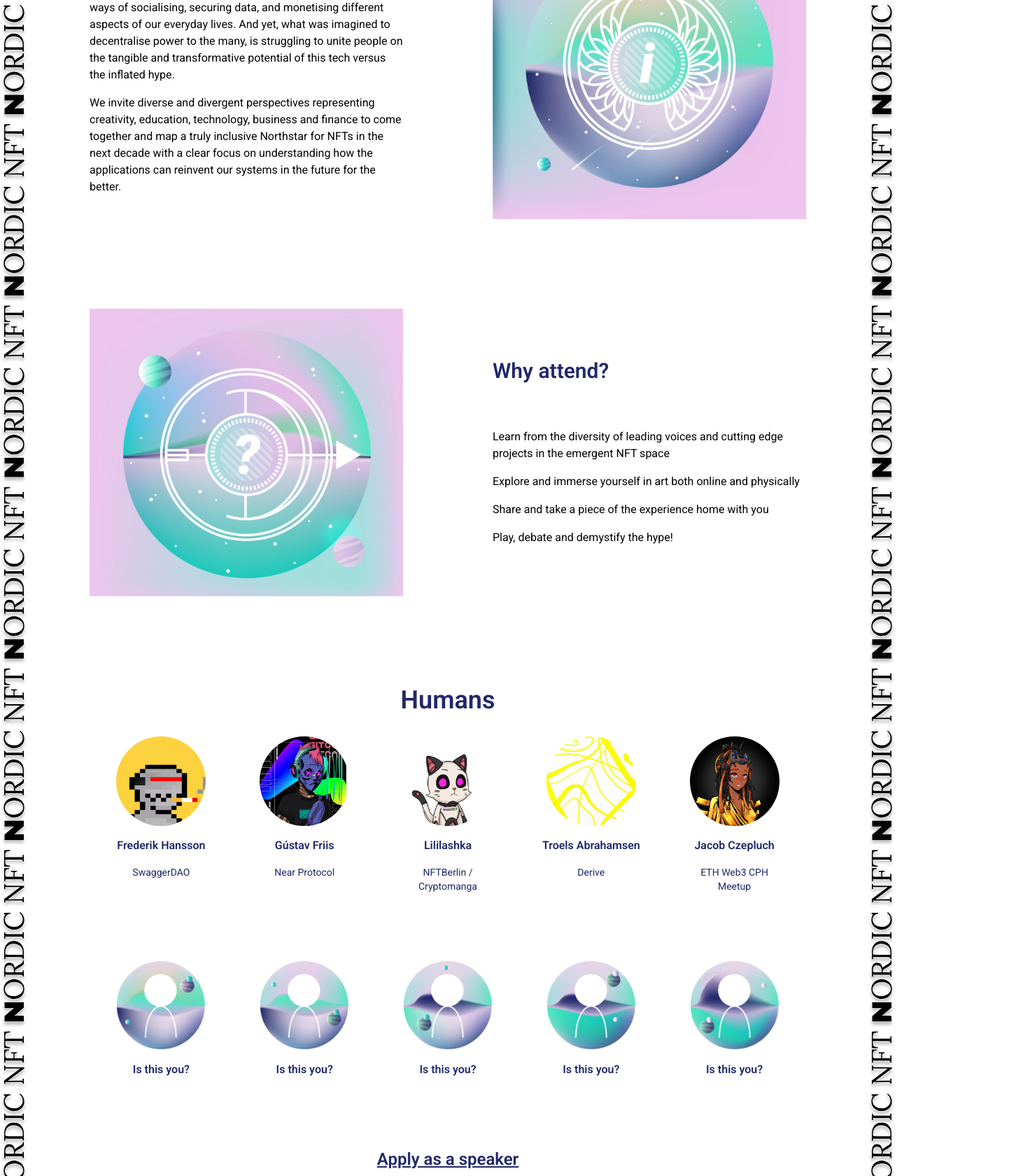
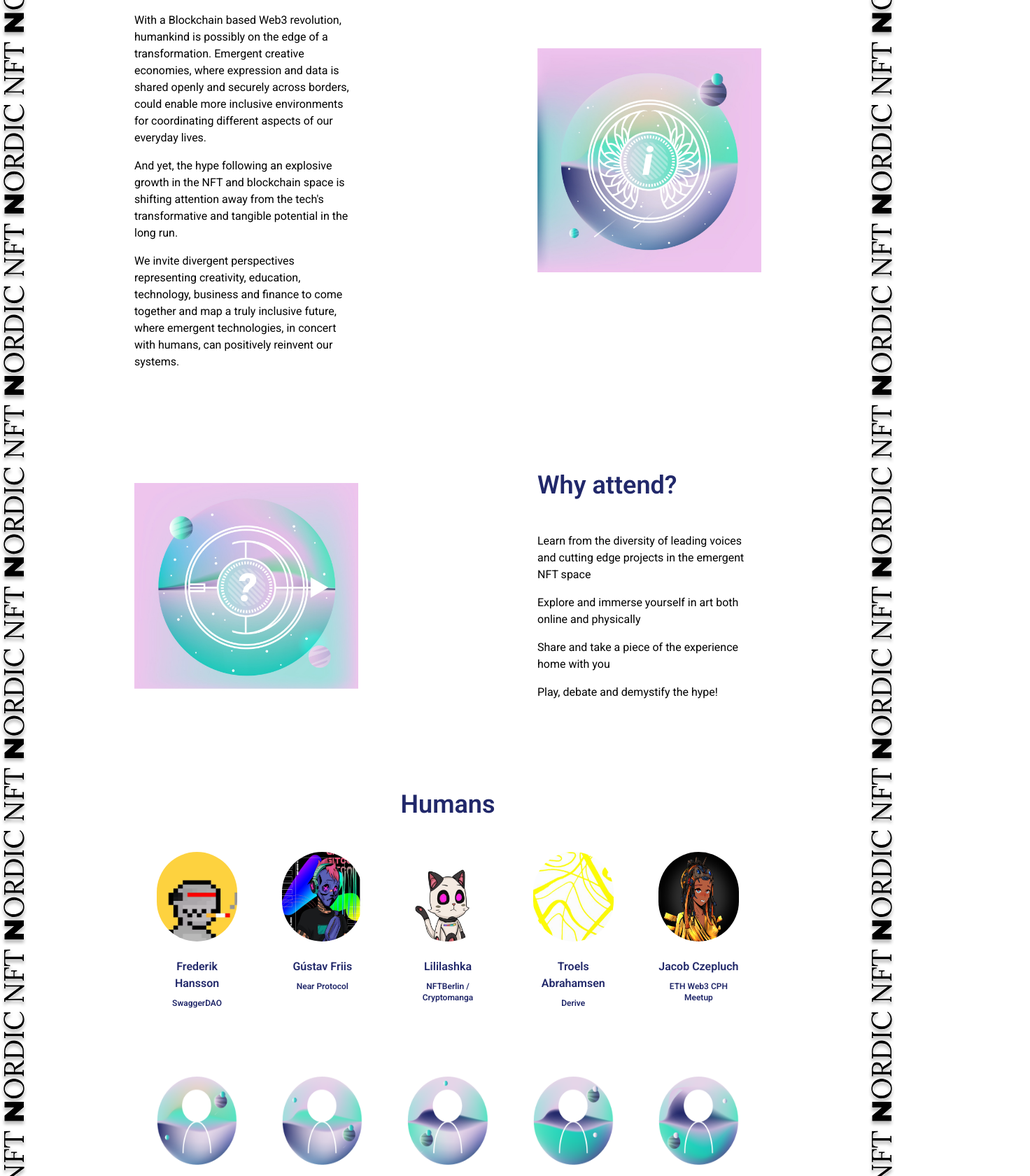
Before and after one commit to NFT-NORDIC/NFT-NORDIC.github.io, a Nuxt app: page / in a window 1280 px wide. Shown: the part 1060-2740 px from the top of the page at 70% size, 1472 px wide, since content can reach past the window. Built offline with nearby package versions, Linux system fonts and the light colour scheme.

Commit message:
copy and margins

```diff
--- a/components/Footer.vue
+++ b/components/Footer.vue
@@ -1,10 +1,10 @@
 <template>
-  <div class="bg-footer md:px-32 px-16 pt-16 mt-32 text-white">
+  <div class="bg-footer md:px-48 px-16 pt-16 mt-32 text-white">
     <!-- nft nordic info + contacts -->
-    <img class="mb-8" src="~/assets/logo.svg">
-    <div class="flex items-center md:gap-x-96 gap-x-8 mb-8">
+    <img class="mb-4" src="~/assets/logo.svg">
+    <div class="flex items-center md:gap-x-96 gap-x-8 mb-16">
       <div class="flex-none md:w-96">
-        <p class="md:text-base text-sm">NFT NORDIC is a scandinavian non-profit organization mainstreaming blockchain and NFTs in all nordic countries so that everyone can assume ownership of this technology</p>
+        <p class="md:text-base text-xs">NFT NORDIC is a scandinavian non-profit organization mainstreaming blockchain and NFTs with a long term equitable development focus.</p>
       </div>
       <div class="flex-1"></div>
       <div class="flex-none md:w-32">
@@ -18,7 +18,7 @@
     <!-- copyright -->
     <div class="text-center">
       <img class="mx-auto" src="~/assets/plus.svg">
-      <p class="w-2/3 mt-8 mx-auto py-4 border-t-2 border-black text-black text-sm">Copyright @ NFT Nordic 2022</p>
+      <p class="w-2/3 mt-8 mx-auto py-4 border-t border-black text-black text-xs">Copyright @ NFT Nordic 2022</p>
     </div>
   </div>
 </template>
--- a/components/Header.vue
+++ b/components/Header.vue
@@ -1,5 +1,5 @@
 <template>
-  <div class="bg-header md:px-32 px-16 py-8 text-xl text-white font-semibold ">
+  <div class="bg-header md:px-48 px-16 py-16 text-xl text-white font-semibold">
     <!-- place and time (mobile only) -->
     <div class="flex md:hidden">
       <span class="flex-auto">Copenhagen</span>
@@ -8,7 +8,7 @@
     <!-- top bar -->
     <div class="md:flex hidden">
       <div class="flex-auto">
-        <img src="~/assets/logo.svg">
+        <img src="~/assets/logo.svg" />
       </div>
       <!-- <div class="flex-auto text-right uppercase">
         <span class="mx-4">
@@ -20,20 +20,26 @@
       </div> -->
     </div>
     <!-- title and text -->
-    <div class="md:my-40 my-16 text-center">
+    <div class="md:my-36 my-16 text-center">
       <h1 class="text-7xl">Un(b)locking NFTs</h1>
       <p class="mt-8 text-darkblue text-xl">
-        Blockchain, Web3 and NFTs <br>
-        Hype vs Reality <br>
-        Transformation of Creative industries — Art, Design, Architecture, Fashion<br>
-        Future of Financialisation <br>
-        Business and Brands in the Metaverse <br>
-        Role of Diversity in shaping inclusive futures<br>
+        Blockchain, Web3 and NFTs <br />
+        Hype vs Reality <br />
+        Transformation of Creative industries — Art, Design, Architecture,
+        Fashion<br />
+        Future of Financialisation <br />
+        Business and Brands in the Metaverse <br />
+        Role of Diversity in shaping inclusive futures<br />
       </p>
     </div>
     <!-- buy tickets -->
     <div class="mt-24 mb-8 text-center">
-      <a href="https://docs.google.com/forms/d/e/1FAIpQLScN3P4y3mqHyGs5WmeL0vZ0V903gUFNXrDHePwpDUJIxTfKTg/viewform?usp=sf_link" target="_blank" class="inline-block bg-darkblue rounded-xl px-24 py-2 font-bold text-xl">Join as a speaker or Artist</a>
+      <a
+        href="https://docs.google.com/forms/d/e/1FAIpQLScN3P4y3mqHyGs5WmeL0vZ0V903gUFNXrDHePwpDUJIxTfKTg/viewform?usp=sf_link"
+        target="_blank"
+        class="inline-block bg-darkblue rounded-xl px-20 py-4 font-bold text-xl"
+        >Join as a speaker or Artist</a
+      >
     </div>
     <!-- place and time -->
     <div class="md:flex hidden text-2xl">
--- a/components/Main.vue
+++ b/components/Main.vue
@@ -1,5 +1,5 @@
 <template>
-  <div class="px-16 md:px-32 mt-32 space-y-32">
+  <div class="px-16 md:px-48 mt-32 space-y-32">
     <MainOpenYourMind />
     <MainWhyAttend />
     <MainSpeakers />
--- a/components/Main/Discord.vue
+++ b/components/Main/Discord.vue
@@ -1,8 +1,26 @@
 <template>
   <div class="md:mx-64 p-32 bg-discord text-center text-white">
     <h2 class="text-4xl uppercase font-semibold">Discord</h2>
-    <p class="mt-8 px-8 text-sm">Are you an Artist, Designer, Musician, Architect, Blockchain enthusiast or critic, Futurist, Developer, Student, Cultural institution or Experimental community, Governmental organisation, Business, Foundation or other?</p>
-    <a href="https://discord.gg/D7zJeEcEfn" target="_blank" class="text-xs inline-block mt-8 bg-darkblue font-semibold rounded-xl px-24 py-2">Join the chat</a>
+    <p class="mt-4 px-8 text">
+      Are you an Artist, Designer, Musician, Architect, Blockchain enthusiast or
+      critic, Futurist, Developer, Student, Cultural institution or Experimental
+      community, Governmental organisation, Business, Foundation or other?
+    </p>
+    <a
+      href="https://discord.gg/D7zJeEcEfn"
+      target="_blank"
+      class="
+        text-xl
+        inline-block
+        mt-8
+        bg-darkblue
+        font-semibold
+        rounded-xl
+        px-20
+        py-4
+      "
+      >Join the chat</a
+    >
   </div>
 </template>
 
--- a/components/Main/Goal.vue
+++ b/components/Main/Goal.vue
@@ -1,10 +1,7 @@
 <template>
-  <div class="md:mx-16 text-center text-darkblue">
-    <p class="mb-4 text-6xl leading-normal hidden md:block">
-      Our goal is to bring Nordic Countries on the global map of Blockchain through awareness, education and adoption.
-    </p>
-    <p class="mb-4 text-3xl leading-normal block md:hidden">
-      Our goal is to bring Nordic <br> Countries on the global map of <br> Blockchain through awareness, <br> education and adoption.
+  <div class="md:mx-8 text-center text-darkblue">
+    <p class="text-6xl leading-snug">
+      Over 2 days in August, we invite communities from the Nordics and beyond to explore the growing Web3 ecosystem through education, play and adoption.
     </p>
   </div>
 </template>
--- a/components/Main/NikolajKunsthal.vue
+++ b/components/Main/NikolajKunsthal.vue
@@ -1,15 +1,45 @@
 <template>
   <div class="md:mx-0 mx-16">
-    <h2 class="mb-8 text-6xl md:leading-snug md:text-left text-center font-semibold text-darkblue">Nikolaj <br> Kunsthal</h2>
-    <div class="flex md:flex-row md:items-center flex-col md:gap-x-48 gap-y-8">
+    <h2
+      class="
+        mb-12
+        text-6xl
+        md:leading-snug md:text-left
+        text-center
+        font-semibold
+        text-darkblue
+      "
+    >
+      Nikolaj <br />
+      Kunsthal
+    </h2>
+    <div class="flex md:flex-row md:items-center flex-col md:gap-x-64 gap-y-8">
       <div class="flex-none">
         <!-- image -->
         <img class="" src="~/assets/nikolaj.jpg" />
       </div>
       <div class="flex-1">
-        <p class="mb-8 text-2xl">Nikolaj Kunsthal is Copenhagen contemporary art and exhibition space with focus on innovative and experimental art.</p>
+        <p class="mb-8 text-2xl">
+          Nikolaj Kunsthal is Copenhagen's contemporary art and exhibition space
+          with focus on innovative and experimental art.
+        </p>
         <p class="text-center mb-8">
-          <a href="https://www.nikolajkunsthal.kk.dk/en" target="_blank" class="inline-block bg-darkblue text-white font-semibold rounded-xl px-24 py-2 text-base">Check out location</a>
+          <a
+            href="https://www.nikolajkunsthal.kk.dk/en"
+            target="_blank"
+            class="
+              inline-block
+              bg-darkblue
+              text-white
+              font-semibold
+              rounded-xl
+              px-auto
+              py-4
+              text-base
+              w-full
+            "
+            >Explore the space</a
+          >
         </p>
       </div>
     </div>
--- a/components/Main/OpenYourMind.vue
+++ b/components/Main/OpenYourMind.vue
@@ -1,9 +1,10 @@
 <template>
-  <div class="flex md:flex-row md:items-center flex-col md:gap-x-32 gap-y-8">
+  <div class="flex md:flex-row md:items-center flex-col md:gap-x-64 gap-y-8">
     <div class="flex-1 py-4">
-      <h2 class="mb-4 text-3xl text-darkblue font-semibold">Open your mind</h2>
-      <p class="mt-4">With a Blockchain based Web3 revolution, humankind is possibly on the edge of a transformation that enables new ways of socialising, securing data, and monetising different aspects of our everyday lives. And yet, what was imagined to decentralise power to the many, is struggling to unite people on the tangible and transformative potential of this tech versus the inflated hype.</p>
-      <p class="mt-4">We invite diverse and divergent perspectives representing creativity, education, technology, business and finance to come together and map a truly inclusive Northstar for NFTs in the next decade with a clear focus on understanding how the applications can reinvent our systems in the future for the better.</p>
+      <h2 class="mb-12 text-4xl text-darkblue font-semibold">Open your mind</h2>
+      <p class="mt-4">With a Blockchain based Web3 revolution, humankind is possibly on the edge of a transformation. Emergent creative economies, where expression and data is shared openly and securely across borders, could enable more inclusive environments for coordinating different aspects of our everyday lives.</p>
+      <p class="mt-4">And yet, the hype following an explosive growth in the NFT and blockchain space is shifting attention away from the tech's transformative and tangible potential in the long run.</p>
+      <p class="mt-4">We invite divergent perspectives representing creativity, education, technology, business and finance to come together and map a truly inclusive future, where emergent technologies, in concert with humans, can positively reinvent our systems.</p>
     </div>
     <div class="flex-1">
       <!-- image -->
--- a/components/Main/Partners.vue
+++ b/components/Main/Partners.vue
@@ -1,7 +1,9 @@
 <template>
   <div class="md:mx-64 text-center text-darkblue">
-    <h2 class="mb-4 text-4xl font-semibold">Early Partners &amp; Sponsors</h2>
-    <div class="flex items-center gap-x-16 py-8 border-t-2 border-b-2 border-black">
+    <h2 class="mb-8 text-3xl font-semibold">Early Partners &amp; Sponsors</h2>
+    <div
+      class="flex items-center gap-x-16 py-4 border-t-2 border-b-2 border-black"
+    >
       <div class="flex-1">
         <img src="~/assets/sponsors/near.png" class="mx-auto" />
       </div>
@@ -15,7 +17,22 @@
         <img src="~/assets/sponsors/eubc.png" class="mx-auto" />
       </div>
     </div>
-    <a href="https://docs.google.com/forms/d/e/1FAIpQLSf_xX3iT_mEvg4tNYvQRBe6Hi4sxyMPiZLesGathAa_AqreBA/viewform" target="_blank" class="inline-block mt-8 bg-white rounded-xl border-2 border-darkblue font-semibold px-24 py-2 text-sm">Apply as a Sponsor or Partner</a>
+    <a
+      href="https://docs.google.com/forms/d/e/1FAIpQLSf_xX3iT_mEvg4tNYvQRBe6Hi4sxyMPiZLesGathAa_AqreBA/viewform"
+      target="_blank"
+      class="
+        inline-block
+        mt-8
+        bg-white
+        rounded-xl
+        border-2 border-darkblue
+        font-semibold
+        px-16
+        py-2
+        text-base
+      "
+      >Apply as a Sponsor or Partner</a
+    >
   </div>
 </template>
 
--- a/components/Main/Speakers.vue
+++ b/components/Main/Speakers.vue
@@ -1,100 +1,100 @@
 <template>
   <div class="mx-8 text-center text-darkblue">
-    <h2 class="mb-8 text-4xl font-semibold">Humans</h2>
+    <h2 class="mb-12 text-4xl font-semibold">Humans</h2>
     <div class="grid md:grid-cols-5 grid-cols-2 gap-x-16 gap-y-24">
       <a href="https://www.swaggerdao.xyz/" target="_blank">
-        <div class="space-y-4">
+        <div class="">
           <img
             src="~/assets/speakers/Frederik.png"
             class="mx-auto rounded-full w-32 h-32"
           />
-          <p class="font-semibold">Frederik Hansson</p>
-          <p class="text-sm">SwaggerDAO</p>
+          <p class="mt-6 font-semibold">Frederik Hansson</p>
+          <p class="mt-2 font-semibold text-xs">SwaggerDAO</p>
         </div>
       </a>
       <a href="https://near.org/" target="_blank">
-        <div class="space-y-4">
+        <div class="">
           <img
             src="~/assets/speakers/Gustav.jpg"
             class="mx-auto rounded-full w-32 h-32"
           />
-          <p class="font-semibold">Gústav Friis</p>
-          <p class="text-sm">Near Protocol</p>
+          <p class="mt-6 font-semibold">Gústav Friis</p>
+          <p class="mt-2 font-semibold text-xs">Near Protocol</p>
         </div>
       </a>
       <a href="https://twitter.com/lililashka" target="_blank">
-        <div class="space-y-4">
+        <div class="">
           <img
             src="~/assets/speakers/Lililashka.jpg"
             class="mx-auto rounded-full w-32 h-32"
           />
-          <p class="font-semibold">Lililashka</p>
-          <p class="text-sm">NFTBerlin / Cryptomanga</p>
+          <p class="mt-6 font-semibold">Lililashka</p>
+          <p class="mt-2 font-semibold text-xs">NFTBerlin / Cryptomanga</p>
         </div>
       </a>
       <a href="https://derive.works/" target="_blank">
-        <div class="space-y-4">
+        <div class="">
           <img
             src="~/assets/speakers/Troels.jpg"
             class="mx-auto rounded-full w-32 h-32"
           />
-          <p class="font-semibold">Troels Abrahamsen</p>
-          <p class="text-sm">Derive</p>
+          <p class="mt-6 font-semibold">Troels Abrahamsen</p>
+          <p class="mt-2 font-semibold text-xs">Derive</p>
         </div>
       </a>
       <a
         href="https://www.meetup.com/Copenhagen-Ethereum-Meetup/"
         target="_blank"
       >
-        <div class="space-y-4">
+        <div class="">
           <img
             src="~/assets/speakers/Jacob.jpg"
             class="mx-auto rounded-full w-32 h-32"
           />
-          <p class="font-semibold">Jacob Czepluch</p>
-          <p class="text-sm">ETH Web3 CPH Meetup</p>
+          <p class="mt-6 font-semibold">Jacob Czepluch</p>
+          <p class="mt-2 font-semibold text-xs">ETH Web3 CPH Meetup</p>
         </div>
       </a>
 
-      <div class="space-y-4">
+      <div class="">
         <img
             src="~/assets/speakers/placeholders/profile_pic_1.png"
             class="mx-auto rounded-full w-32 h-32"
           />
-        <p class="font-semibold">Is this you?</p>
-        <p class="text-sm">&nbsp;</p>
+        <p class="mt-6 font-semibold">Is this you?</p>
+        <p class="mt-2 font-semibold text-xs">&nbsp;</p>
       </div>
-      <div class="space-y-4">
+      <div class="">
         <img
             src="~/assets/speakers/placeholders/profile_pic_2.png"
             class="mx-auto rounded-full w-32 h-32"
           />
-        <p class="font-semibold">Is this you?</p>
-        <p class="text-sm">&nbsp;</p>
+        <p class="mt-6 font-semibold">Is this you?</p>
+        <p class="mt-2 font-semibold text-xs">&nbsp;</p>
       </div>
-      <div class="space-y-4">
+      <div class="">
         <img
             src="~/assets/speakers/placeholders/profile_pic_3.png"
             class="mx-auto rounded-full w-32 h-32"
           />
-        <p class="font-semibold">Is this you?</p>
-        <p class="text-sm">&nbsp;</p>
+        <p class="mt-6 font-semibold">Is this you?</p>
+        <p class="mt-2 font-semibold text-xs">&nbsp;</p>
       </div>
-      <div class="space-y-4">
+      <div class="">
         <img
             src="~/assets/speakers/placeholders/profile_pic_4.png"
             class="mx-auto rounded-full w-32 h-32"
           />
-        <p class="font-semibold">Is this you?</p>
-        <p class="text-sm">&nbsp;</p>
+        <p class="mt-6 font-semibold">Is this you?</p>
+        <p class="mt-2 font-semibold text-xs">&nbsp;</p>
       </div>
-      <div class="space-y-4">
+      <div class="">
         <img
             src="~/assets/speakers/placeholders/profile_pic_5.png"
             class="mx-auto rounded-full w-32 h-32"
           />
-        <p class="font-semibold">Is this you?</p>
-        <p class="text-sm">&nbsp;</p>
+        <p class="mt-6 font-semibold">Is this you?</p>
+        <p class="mt-2 font-semibold text-xs">&nbsp;</p>
       </div>
     </div>
     <a
--- a/components/Main/WhyAttend.vue
+++ b/components/Main/WhyAttend.vue
@@ -1,5 +1,5 @@
 <template>
-  <div class="flex md:flex-row md:items-center flex-col-reverse md:gap-x-32 gap-y-8">
+  <div class="flex md:flex-row md:items-center flex-col-reverse md:gap-x-64 gap-y-8">
     <div class="flex-1 flex">
       <div class="flex-auto">
         <!-- image -->
@@ -8,13 +8,11 @@
     </div>
     <div class="flex-1 flex">
       <div class="flex-auto">
-        <h2 class="mb-8 text-3xl text-darkblue font-semibold">Why attend?</h2>
-        <div class="mt-16">
-          <p class="mt-4">Learn from the diversity of leading voices and cutting edge projects in the emergent NFT space </p>
-          <p class="mt-4">Explore and immerse yourself in art both online and physically</p>
-          <p class="mt-4">Share and take a piece of the experience home with you </p>
-          <p class="mt-4">Play, debate and demystify the hype!</p>
-        </div>
+        <h2 class="mb-12 text-4xl text-darkblue font-semibold">Why attend?</h2>
+        <p class="mt-4">Learn from the diversity of leading voices and cutting edge projects in the emergent NFT space </p>
+        <p class="mt-4">Explore and immerse yourself in art both online and physically</p>
+        <p class="mt-4">Share and take a piece of the experience home with you </p>
+        <p class="mt-4">Play, debate and demystify the hype!</p>
       </div>
     </div>
   </div>
```
